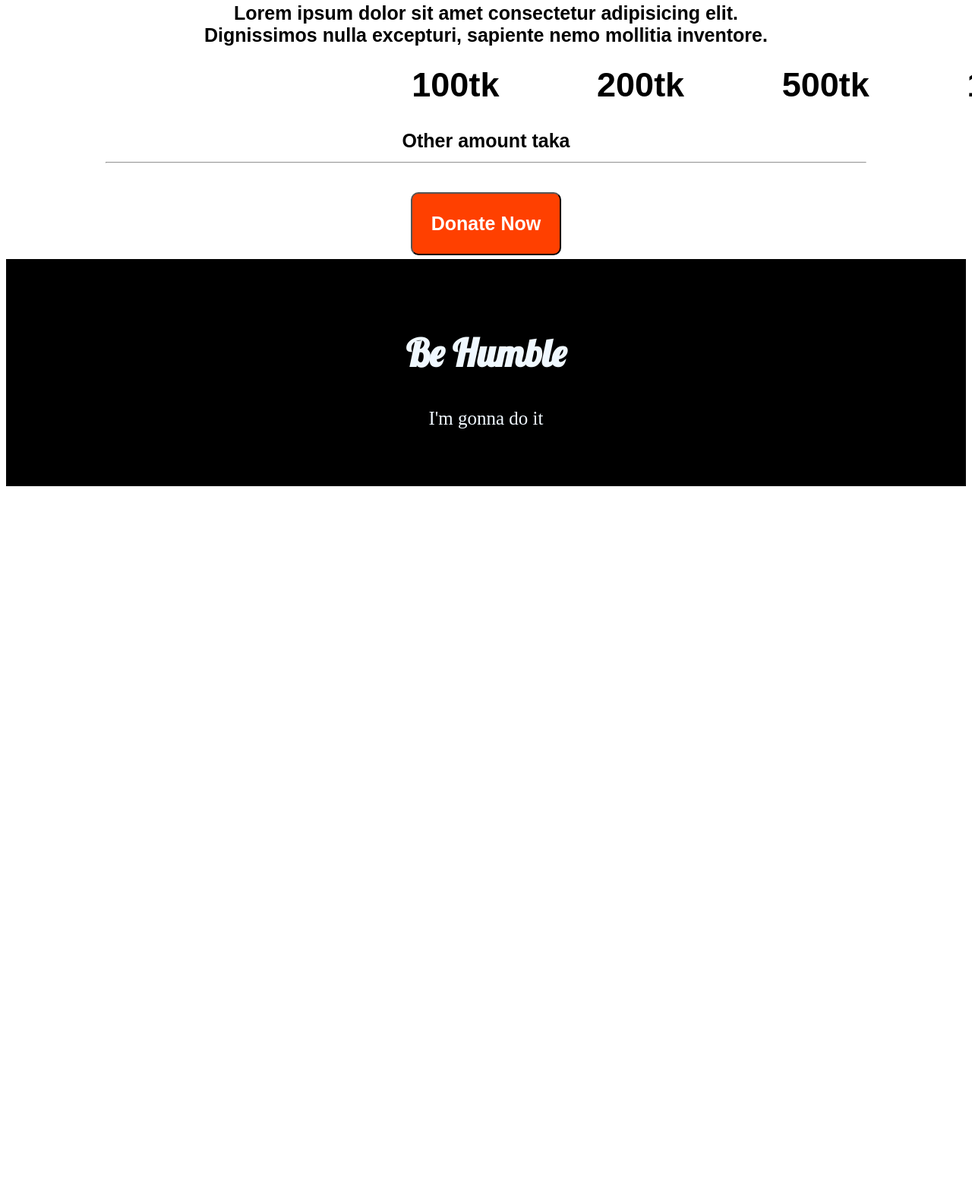
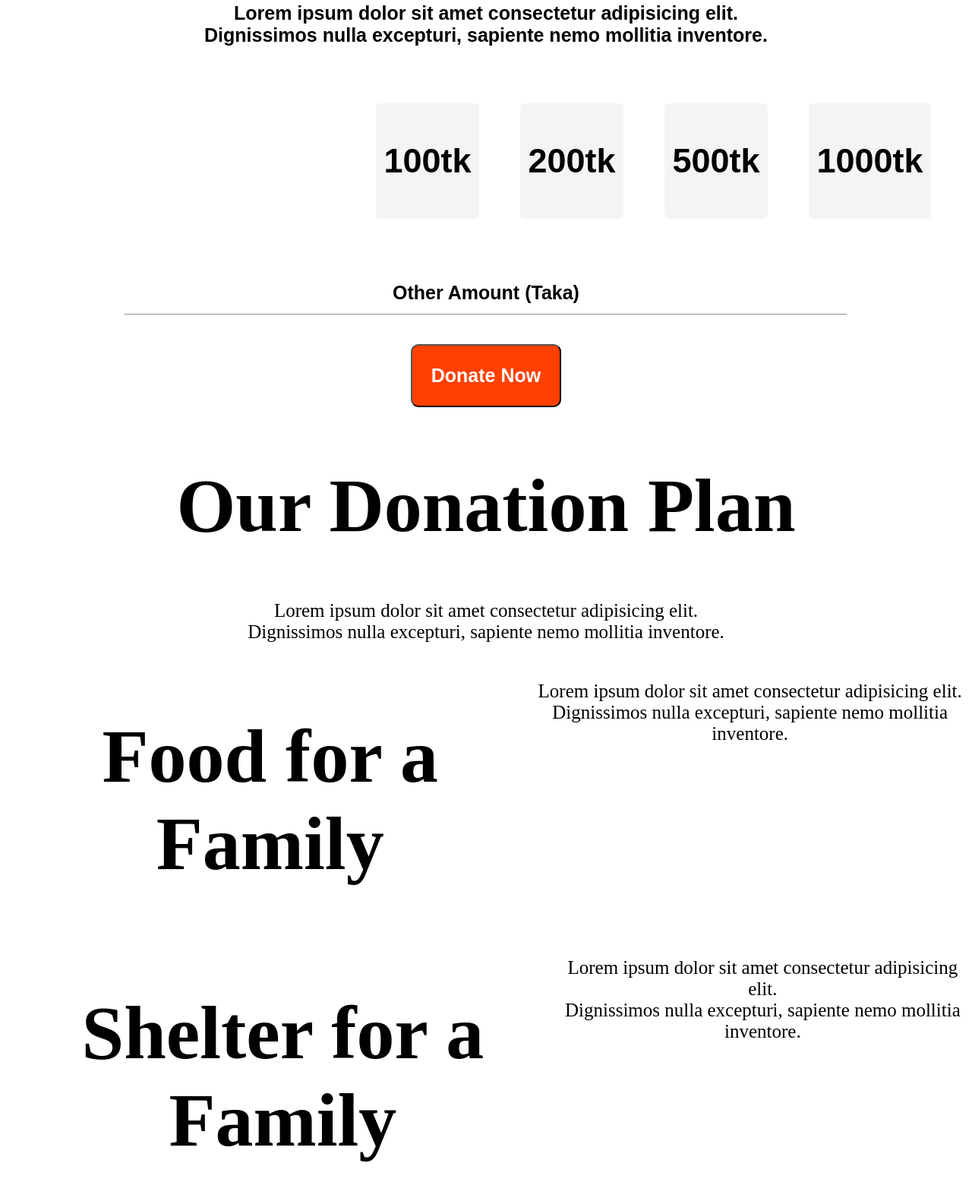
Before and after one commit to j-alam777/donate-today, a plain HTML site: page index.html in a window 1280 px wide. Shown: the part 813-2390 px from the top of the page at 76% size. Before the commit the page ends 1461 px from the top, so only its background shows below. Drawn offline with Linux system fonts and the light colour scheme.

Commit message:
padding added

```diff
--- a/index.html
+++ b/index.html
@@ -30,18 +30,36 @@
                 <li>200tk</li>
                 <li>500tk</li>
                 <li>1000tk</li>
+                <li>5000tk</li>
                 </ul>
 
-                <h4>Other amount taka <hr>
+                <h4>Other Amount (Taka) <hr>
                 </h4>
                 <button class="btn">Donate Now</button>
 
         </div>
+        <div class="our-donation-plan">
+                <h1>Our Donation Plan</h1>
+                <p>Lorem ipsum dolor sit amet consectetur adipisicing elit. <br> Dignissimos nulla excepturi, sapiente nemo mollitia inventore.</p>
+                <div class="donation-plan">
+                        <h1>Food for a Family</h1>
+                        <p>Lorem ipsum dolor sit amet consectetur adipisicing elit. <br> Dignissimos nulla excepturi, sapiente nemo mollitia inventore.</p>
 
+                </div><div class="donation-plan">
+                        <h1>Shelter for a Family</h1>
+                        <p>Lorem ipsum dolor sit amet consectetur adipisicing elit. <br> Dignissimos nulla excepturi, sapiente nemo mollitia inventore.</p>
+
+                </div><div class="donation-plan">
+                        <h1>Educayion for a Child</h1>
+                        <p>Lorem ipsum dolor sit amet consectetur adipisicing elit. <br> Dignissimos nulla excepturi, sapiente nemo mollitia inventore.</p>
+
+                </div>
+        </div>
 </main>
 
         <footer>
                 <div class="footer">
+
                         <h2>Be Humble</h2>
                         <p>I'm gonna do it</p>
 
--- a/styles.css
+++ b/styles.css
@@ -32,8 +32,9 @@ p       {
         font-weight: 700;
 
         }
-        hr{
-                width: 1000px;
+
+hr      {
+        width: 950px;
         }
 h4      {
         font-size: 25px;
@@ -43,12 +44,25 @@ ul     {
         display: flex;
         list-style: none;
         justify-content:space-around;
-        margin: 0 430px 0 430px ;
+        margin: 0 420px 0 420px ;
         width: 1000px;
         }
+li      {
+        background-color: #f6f4f3;
+        margin: 50px 5px 50px 5px;
+        padding: 50px 10px 50px 10px;
+        border-radius: 5px;
+        }
+
 h1      {
         font-size: 100px;
 
+        }
+.our-donation-plan{
+        text-align: center;
+        }
+.donation-plan{
+        display: flex;
         }
 
 
```
